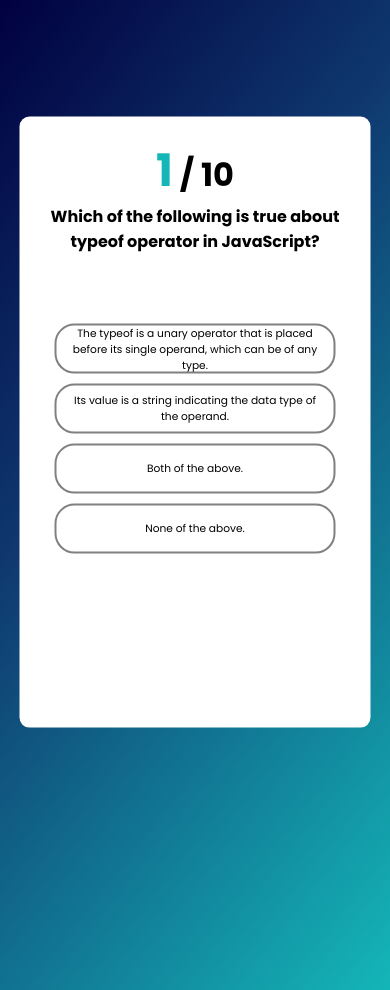
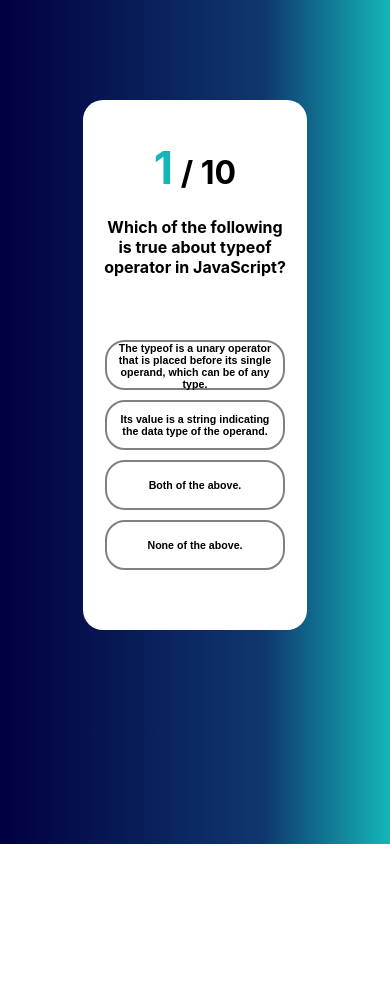
Before and after one commit to jagz5246/Quizzy, a React (Create React App) app: page /#/js in a window 390 px wide. After the commit the page ends 844 px from the top, so only its background shows below. Built offline with nearby package versions, Linux system fonts and the light colour scheme; the HTML template or start-up script is replaced by a standard one; a web font is replaced by a local one.

Commit message:
updated styles

```diff
--- a/src/components/CSSQuiz.js
+++ b/src/components/CSSQuiz.js
@@ -1,11 +1,9 @@
 import React from 'react';
 import { useState } from 'react';
-import {Link} from 'react-router-dom';
 import Questions from '../CSSQuestions.json';
 import Result from './Result';
 import css from '../Images/css.png';
-import refresh from '../Images/refresh.png';
-import home from '../Images/home.png';
+
 
 function CSSQuiz() {
     const total = Questions.length;
@@ -35,14 +33,10 @@
        }
 
      return(
-      <div className="quiz">
+      <div>
         {showScore?
         (<>
-          <Result score={score} title={css} total={total} mistakes={mistakes}/>
-          <div className='resultBtns'>
-            <button className='play-again' onClick={handlePlayAgain}><img src={refresh} alt='refresh logo'/></button>
-            <Link className='homeBtn' to="/"><img src={home} alt='home logo'/></Link>
-          </div>
+          <Result score={score} title={css} total={total} mistakes={mistakes} handlePlayAgain={handlePlayAgain}/>
         </>
         ): (
         <div className='quiz-flex'>
--- a/src/components/HTMLQuiz.js
+++ b/src/components/HTMLQuiz.js
@@ -1,8 +1,5 @@
 import React, { useState } from 'react'
-import {Link} from 'react-router-dom';
 import Questions from '../HTMLQuestions.json';
-import refresh from '../Images/refresh.png';
-import home from '../Images/home.png';
 import Result from './Result';
 import html from '../Images/html.png';
 function HTMLQuiz() {
@@ -33,14 +30,11 @@
        }
 
      return(
-      <div className="quiz">
+      <div className='quiz'>
         {showScore?
         (<>
-          <Result score={score} title={html} total={total} mistakes={mistakes}/>
-          <div className='resultBtns'>
-            <button className='play-again' onClick={handlePlayAgain}><img src={refresh} alt='refresh logo'/></button>
-            <Link className='homeBtn' to="/"><img src={home} alt='home logo'/></Link>
-          </div>
+          <Result score={score} title={html} total={total} mistakes={mistakes} handlePlayAgain={handlePlayAgain}/>
+
         </>
         ): (
         <div className='quiz-flex'>
--- a/src/components/JSQuiz.js
+++ b/src/components/JSQuiz.js
@@ -1,11 +1,8 @@
 import React from 'react';
-import {Link} from 'react-router-dom';
 import { useState } from 'react';
 import Questions from '../JSQuestions.json';
-import refresh from '../Images/refresh.png';
 import Result from './Result';
 import js from '../Images/js.png';
-import home from '../Images/home.png';
 
 function JSQuiz() {
     const total = Questions.length;
@@ -35,14 +32,11 @@
        }
 
      return(
-      <div className="quiz">
+      <div>
         {showScore?
         (<>
-          <Result score={score} title={js} total={total} mistakes={mistakes}/>
-          <div className='resultBtns'>
-            <button className='play-again' onClick={handlePlayAgain}><img src={refresh} alt='refresh logo'/></button>
-            <Link className='homeBtn' to="/"><img src={home} alt='home logo'/></Link>
-          </div>
+          <Result score={score} title={js} total={total} mistakes={mistakes} handlePlayAgain={handlePlayAgain}/>
+
         </>
         ): (
         <div className='quiz-flex'>
--- a/src/components/Result.js
+++ b/src/components/Result.js
@@ -1,8 +1,12 @@
-import React from 'react'
-import celebrate from '../Images/celebrate.gif'
-function Result({score, title, total, mistakes}) {
+import React from 'react';
+import {Link} from 'react-router-dom';
+import refresh from '../Images/refresh.png';
+import home from '../Images/home.png';
+import celebrate from '../Images/celebrate.gif';
+function Result({score, title, total, mistakes, handlePlayAgain}) {
   console.log(mistakes)
   return (
+  <>
     <div className='result-container'>
       <div className='circular-progress'style={{background:`conic-gradient(rgb(20, 97, 184) ${score*10 * 3.6}deg, #ededed 0deg)`}}>
         <h2 className='progress-value'><span>{score}</span> / {total}</h2>
@@ -23,6 +27,11 @@
       )}
       </div>
     </div>
+  <div className='resultBtns'>
+    <button className='play-again' onClick={handlePlayAgain}><img src={refresh} alt='refresh logo'/></button>
+    <Link className='homeBtn' to="/"><img src={home} alt='home logo'/></Link>
+  </div>
+  </>
   )
 }
 
--- a/src/index.css
+++ b/src/index.css
@@ -1,20 +1,17 @@
 @import url('https://fonts.googleapis.com/css2?family=Alkatra:wght@400;500;700&family=Noto+Sans:ital,wght@1,100&family=Poppins:wght@400;500;600;700;900&display=swap');
-*{
+html{
   margin: 0;
   padding: 0;
   font-family: 'Alkatra', cursive;
   font-family: 'Noto Sans', sans-serif;
   font-family: 'Poppins', sans-serif;
+  background: rgb(1,0,64);
+    background: linear-gradient(90deg, rgba(1,0,64,1) 0%, rgba(15,56,111,1) 68%, rgba(20,182,184,1) 100%);
 }
 .App {
   font-family: -apple-system, BlinkMacSystemFont, 'Segoe UI', 'Roboto', 'Oxygen',
     'Ubuntu', 'Cantarell', 'Fira Sans', 'Droid Sans', 'Helvetica Neue',
     sans-serif;
-    background: rgb(1,0,64);
-    background: linear-gradient(90deg, rgba(1,0,64,1) 0%, rgba(15,56,111,1) 68%, rgba(20,182,184,1) 100%);
-    min-height: 100vh;
-    max-width: 100vw;
-    padding-bottom: calc(50px + ((1vh + 7.68px) * 0.6944));
 }
 .App>h1{
   color: white;
@@ -40,7 +37,6 @@
   display: flex;
   flex-direction: column;
   width: 300px;
-  height: 250px;
   align-items: center;
   padding: 24px 24px;
   border-radius: 10px;
@@ -74,26 +70,20 @@
   color: rgba(20,182,184,1);
   transform: scale(1.1);
 }
-.quiz{
-  position: absolute;
-  top: 50%;
-  left: 50%;
-  transform: translate(-50%,-50%);
-  width: min(90%, 80rem);
-  height: min(70%, 80rem);
-  background-color: #ffffff;
-  border-radius: 10px;
-  padding-bottom: 20px;
-}
 .current{
   font-size: 1.4em;
   color: rgba(20,182,184,1);
 }
-.quiz-flex{
-  margin-left: 20px;
+
+.quiz-flex {
   display: flex;
+  background: white;
+  width: 60%;
+  margin: 100px auto;
+  padding-bottom: 50px;
   flex-direction: column;
-  row-gap: 20px;
+  border-radius: 20px;
+  column-gap: 20px;
 }
 .questions{
   text-align: center;
@@ -124,16 +114,19 @@
   background-color: black;
   color: white;
 }
-.result-container{
+.result-container {
   display: flex;
   padding: 10px 0px;
   background-color: white;
   border-radius: 10px;
-  column-gap: 50px;
+  column-gap: 100px;
+  width: 60%;
+  margin: 100px auto 20px;
   min-height: 500px;
   justify-content: center;
   align-items: center;
 }
+
 .circular-progress{
   position: relative;
   width: 250px;
@@ -182,15 +175,11 @@
 }
 .resultBtns{
   display: flex;
-  column-gap: 10px;
+  width: 100%;
+  column-gap: 15px;
   justify-content: center;
-  position: relative;
-  padding-top: 120px;
 }
 .homeBtn{
-  text-decoration: none;
-  font-size: 1.3em;
-  font-weight: 500;
   width: 100px;
   height: 60px;
   border-radius: 10px;
@@ -206,11 +195,9 @@
   height: 40px;
   width: 40px;
   margin-top: 10px;
-  margin-left: 25px;
+  margin-left: 30px;
 }
 .play-again{
-  font-size: 1.3em;
-  font-weight: 500;
   width: 100px;
   height: 60px;
   border-radius: 10px;
@@ -225,7 +212,6 @@
 .play-again img{
   height: 40px;
   width: 40px;
-  margin-top: 10px;
 }
 .homeBtn:hover,.play-again:hover{
   transform: scale(1.1);
@@ -236,11 +222,7 @@
   width: 400px;
   height: 400px;
 }
-@media (max-width:1024px){
-   /* .App{
-    min-height: 100vh;
-    min-width: 100vw;
-  } */
+@media (max-width:1240px){
   .quiz-option{
     width: 200px;
   }
@@ -252,21 +234,20 @@
     color: white;
     text-align: center;
   }
+  .result-container {
+    width: 80%;
+    padding: 10px 40px 20px;
+    justify-content: space-around;
+    column-gap: 10px;
+}
   .answers button{
     font-size: calc(1rem + ((.5vw - 7.68px) * 0.6944));
     padding: 0px 10px;
     overflow-wrap: break-word;
   }
-  .resultBtns{
-    padding-top: 100px;
-  }
 }
 @media (max-width:768px){
-  .App{
-    background: rgb(1,0,64);
-    background: linear-gradient(128deg, rgba(1,0,64,1) 0%, #0f386f 38%, rgba(20,182,184,1) 100%);
-    min-height: 110vh;
-  }
+
   h1{
     text-align: center;
   }
@@ -278,7 +259,6 @@
   }
   .quiz-option{
     width: 170px;
-    height: 200px;
     background-color: #ffffff57;
   }
   .quiz-option img{
@@ -294,10 +274,7 @@
     color: rgb(255, 255, 255);
     text-align: center;
   }
-  .quiz-flex{
-    margin: auto;
-    padding-bottom: 10px;
-  }
+
   .answers{
     width: 80%;
   }
@@ -305,12 +282,13 @@
     font-size: calc(1rem + ((.5vw - 9.68px) * 0.6944));
     padding: 0px 10px;
     overflow-wrap: break-word;
-    /* pointer-events: none; */
+    color: black;
+    font-weight: 700;
   }
   .answers button:hover{
-    transform: none;
+    transition: none;
+    color: black;
     background-color: white;
-    color: black;
   }
 
   .take-test{
@@ -328,30 +306,21 @@
   }
 
   .result-container{
-    display: flex;
-    width: 100%;
-    overflow-y: scroll;
-    padding: 20px 0;
-    border-radius: 10px;
-    row-gap: 30px;
     flex-direction: column;
-    align-items: center;
-    justify-content: center;
+    padding: 20px 10px;
   }
   .resultBtns{
-    position: relative;
-    width: 100%;
-    left: 0;
-    display: flex;
-    justify-content: center;
+    margin-top: 10px;
   }
   .homeBtn, .play-again{
+    display: flex;
     width: 80px;
     height: 50px;
   }
   .play-again img,.homeBtn img{
     width: 30px;
     height: 30px;
+    margin: auto;
   }
   .circular-progress{
     position: relative;
```
